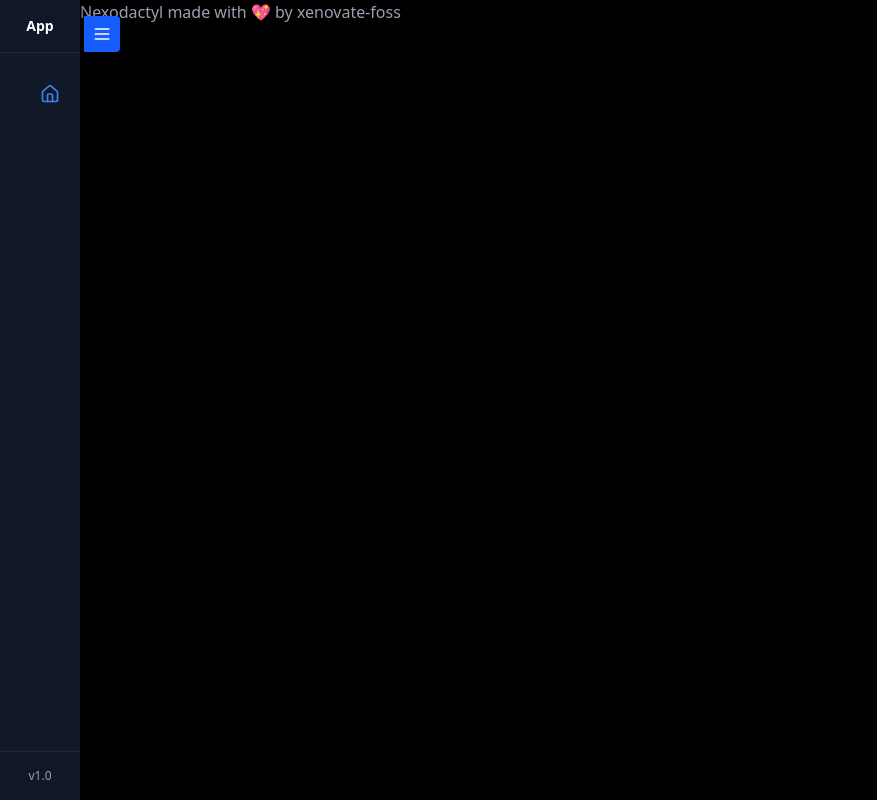
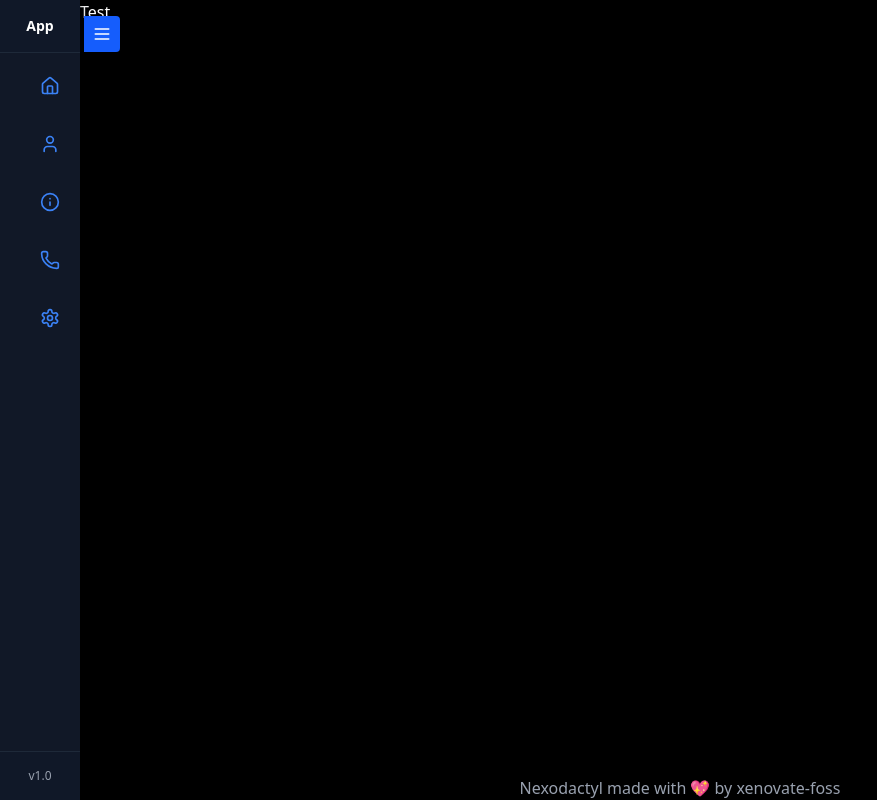
Before and after one commit to Xenovate-Foss/nexodactyl, a React (Vite) app in the folder app/: page / in a window 1280 px wide. Shown: the whole page, without its empty margins (0-877 px from the left). Built offline with nearby package versions, Linux system fonts and the light colour scheme.

Commit message:
Sandbox snapshot commit

```diff
--- a/app/package.json
+++ b/app/package.json
@@ -19,6 +19,7 @@
     "@radix-ui/react-slot": "^1.2.2",
     "@radix-ui/react-tooltip": "^1.2.6",
     "@tailwindcss/vite": "^4.1.6",
+    "axios": "^1.9.0",
     "class-variance-authority": "^0.7.1",
     "clsx": "^2.1.1",
     "lucide-react": "^0.510.0",
--- a/app/src/App.jsx
+++ b/app/src/App.jsx
@@ -1,13 +1,23 @@
 import Sidebar from "@/components/app-sidebar";
-import { BrowserRouter as Router } from "react-router-dom";
+import { BrowserRouter as Router, Routes, Route } from "react-router-dom";
+import Footer from "@/components/footer";
+import Dashboard from "@/pages/Dashboard";
 
 function App() {
   return (
-    <div className="bg-black h-full w-full">
-      <Router>
-        <Sidebar />
-      </Router>
+    <div className="bg-black min-h-screen flex">
+  <Router>
+    <Sidebar />
+    <div className="flex-1 flex flex-col">
+      <main className="flex-1 item-center">
+        <Routes>
+          <Route path="/" element={<Dashboard />} />
+        </Routes>
+      </main>
+      <Footer />
     </div>
+  </Router>
+</div>
   );
 }
 
--- a/app/src/components/app-sidebar.jsx
+++ b/app/src/components/app-sidebar.jsx
@@ -10,9 +10,6 @@ import {
   User,
   LogOut,
 } from "lucide-react";
-import { motion } from "motion/react";
-import { duration } from "@mui/material";
-import Footer from "@/components/footer";
 
 function SidebarMenu() {
   const [collapsed, setCollapsed] = useState(true);
@@ -34,18 +31,18 @@ function SidebarMenu() {
   const toggleSidebar = () => {
     setCollapsed(!collapsed);
   };
-  const menu = [{ name: "Dashboard", icon: <Home />, link: "/" }];
+
+  // Menu items array
+  const menuItems = [
+    { name: "Dashboard", icon: <Home size={20} />, link: "/" },
+    { name: "Servers", icon: <User size={20} />, link: "/profile" },
+    { name: "About", icon: <Info size={20} />, link: "/about" },
+    { name: "Contact", icon: <Phone size={20} />, link: "/contact" },
+    { name: "Settings", icon: <Settings size={20} />, link: "/settings" },
+  ];
 
   return (
-    <motion.div
-      className="flex h-screen"
-      layoutId="underline"
-      initial={{ opacity: 0 }}
-      animate={{
-        opacity: 1,
-        transition: { duration: 0.8, ease: "easeInOut" },
-      }}
-    >
+    <div className="flex h-screen">
       <div className="relative">
         <button
           onClick={toggleSidebar}
@@ -81,7 +78,7 @@ function SidebarMenu() {
               <div className="mt-3 mb-1">
                 <img
                   className="rounded-xl shadow-lg mx-auto border-2 border-blue-500"
-                  src="https://encrypted-tbn0.gstatic.com/images?q=tbn:ANd9GcQ7B_F64nWwBgzKqjlNZixSl9yFDtUiR2jiTgEsNJzOkA&s"
+                  src="/api/placeholder/200/100"
                   alt="Banner"
                   style={{ maxWidth: "200px" }}
                 />
@@ -116,15 +113,16 @@ function SidebarMenu() {
               },
             }}
           >
-            {
+            {menuItems.map((item, index) => (
               <MenuItem
-                icon={<Home size={20} />}
-                component={<Link to="/" />}
-                className="mt-4"
+                key={index}
+                icon={item.icon}
+                component={<Link to={item.link} />}
+                className="mt-2"
               >
-                Home
+                {item.name}
               </MenuItem>
-            }
+            ))}
           </Menu>
 
           <div className="absolute bottom-0 left-0 right-0 p-4 border-t border-gray-800 bg-gray-900">
@@ -152,9 +150,9 @@ function SidebarMenu() {
           </div>
         </Sidebar>
       </div>
-      <Footer />
-      {/* This is a placeholder for your main content */}
-    </motion.div>
+
+
+    </div>
   );
 }
 
--- a/app/src/components/footer.jsx
+++ b/app/src/components/footer.jsx
@@ -1,5 +1,5 @@
 export default function () {
   return (
-    <p className="text-gray-400">Nexodactyl made with 💖 by xenovate-foss </p>
+    <p className="text-gray-400 text-center">Nexodactyl made with 💖 by xenovate-foss </p>
   );
 }
--- a/app/src/dashboard.jsx
+++ /dev/null
@@ -1,15 +0,0 @@
-export default function () {
-  return (
-    <div className="flex-1 p-6 bg-gray-900">
-      <div className="bg-gray-500 rounded-lg shadow-md p-6">
-        <h2 className="text-2xl font-bold mb-4 text-gray-100">
-          Welcome to your dashboard
-        </h2>
-        <p className="text-gray-100">
-          This is where your main content will go. The sidebar has been styled
-          with a dark background and blue accents.
-        </p>
-      </div>
-    </div>
-  );
-}
--- a/app/src/index.css
+++ b/app/src/index.css
@@ -26,3 +26,30 @@
     --sidebar-ring: 217.2 91.2% 59.8%;
   }
 }
+
+
+@keyframes fadeIn {
+  from { opacity: 0; transform: translateY(10px); }
+  to { opacity: 1; transform: translateY(0); }
+}
+
+.animate-fadeIn {
+  animation: fadeIn 0.5s ease-in-out;
+}
+
+/* Add this to your global CSS or component styles */
+.transition-delay-100 {
+  transition-delay: 100ms;
+}
+.transition-delay-200 {
+  transition-delay: 200ms;
+}
+.transition-delay-300 {
+  transition-delay: 300ms;
+}
+.transition-delay-400 {
+  transition-delay: 400ms;
+}
+.transition-delay-500 {
+  transition-delay: 500ms;
+}
--- /dev/null
+++ b/app/src/pages/Dashboard.jsx
@@ -0,0 +1,3 @@
+export default function() {
+    return <h1 className='text-white'>Test</h1>
+}
```
Also changed, not shown: index.js (+12 -0 lines), app/src/components/api.js (added), 1 other file (tests, documents, lock files or other folders).
